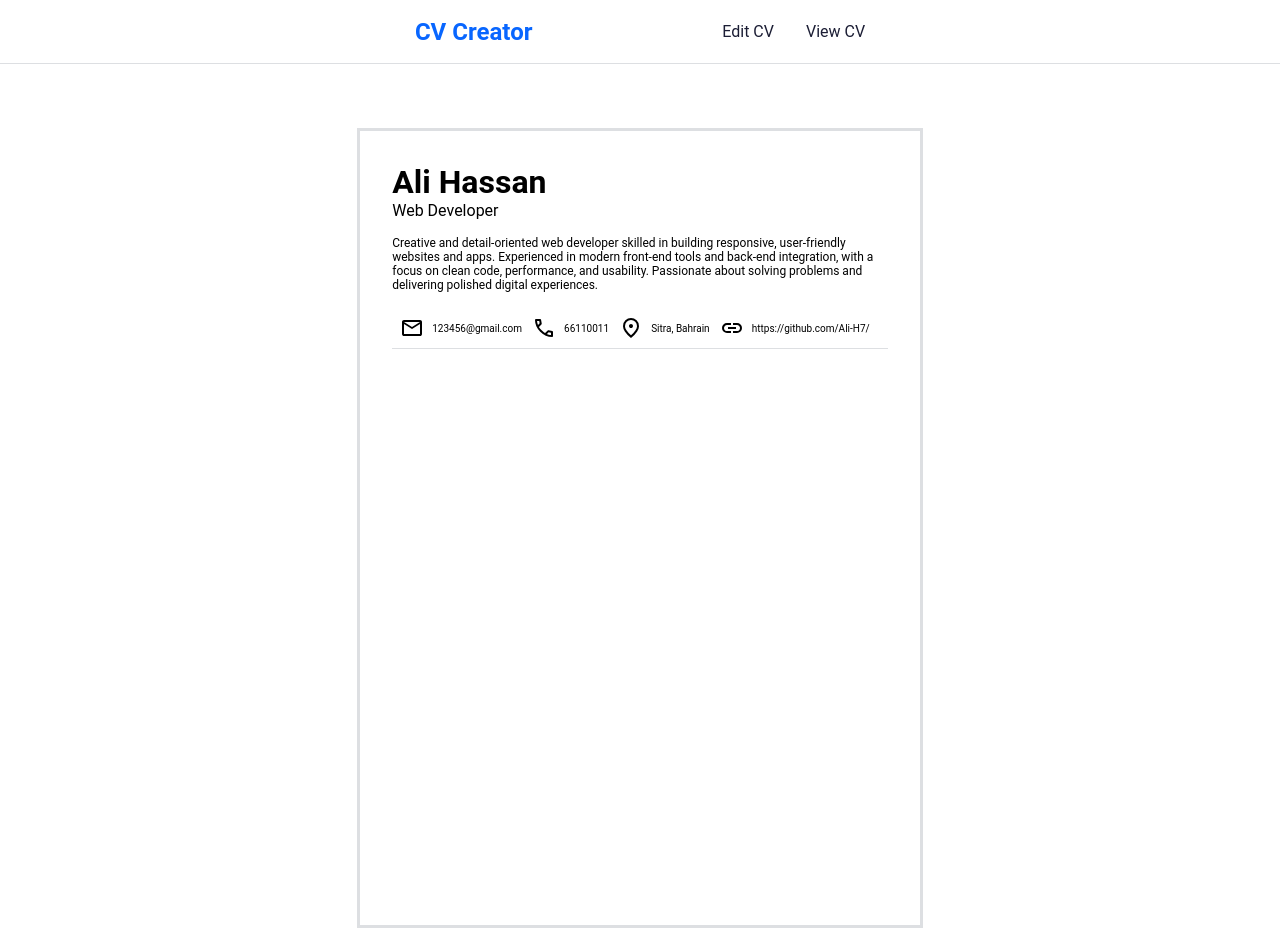
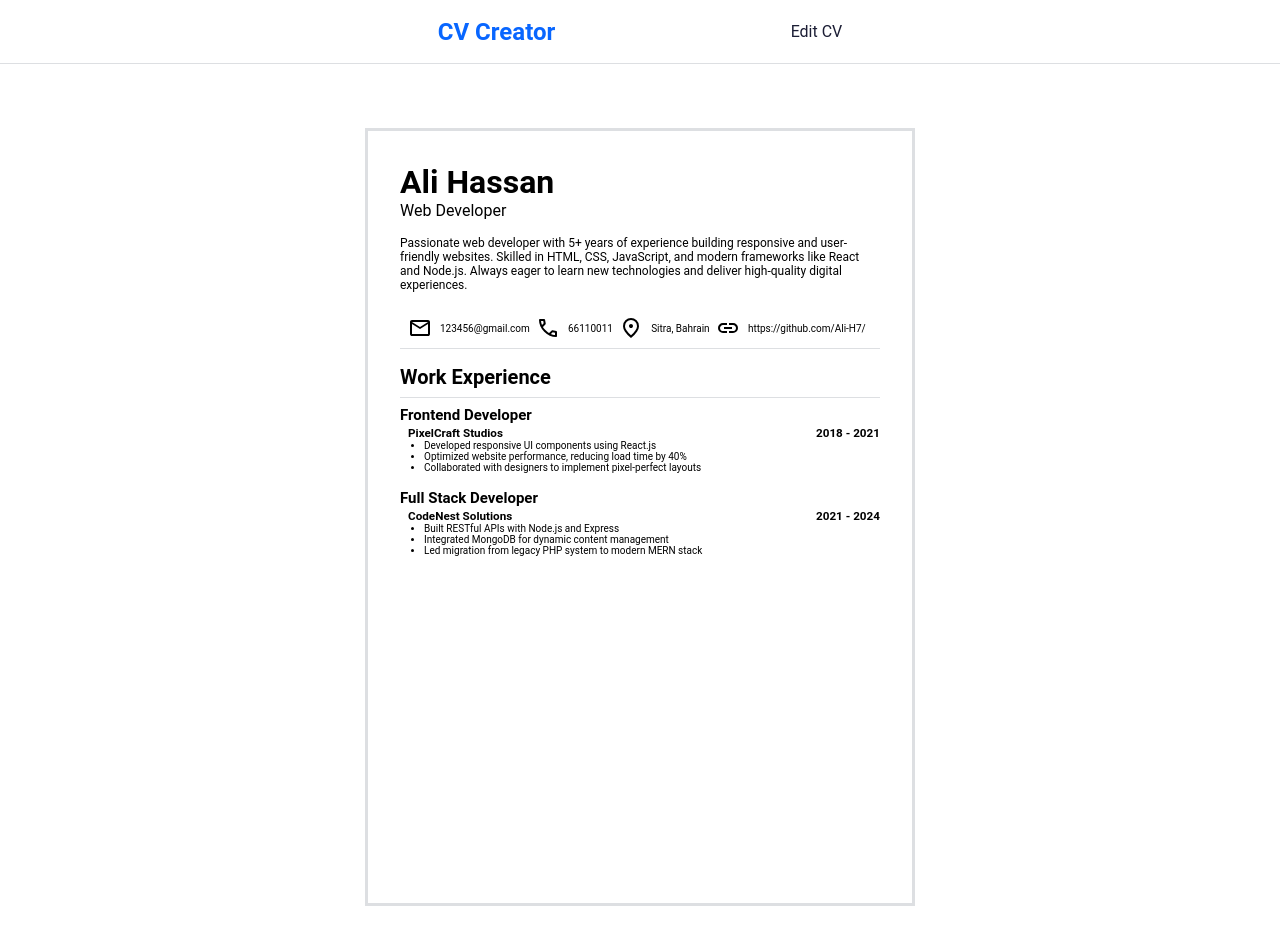
Before and after one commit to Ali-H7/cv-application, a React (Vite) app: page / in a window 1280 px wide. After the commit the page ends 906 px from the top, so only its background shows below. Built offline with nearby package versions, Linux system fonts and the light colour scheme.

Commit message:
Add work experience section
The cv has a section for showing work experience

```diff
--- a/src/App.jsx
+++ b/src/App.jsx
@@ -3,26 +3,28 @@ import './App.css';
 import Navbar from './components/Navbar';
 import RenderCV from './components/RenderCV';
 import Edit from './components/Edit';
-import { profileData } from './cv-data';
+import { profileData, workExperienceData } from './cv-data';
 
 
 function App() {
 
   const [editStatus, SetEditStatus] = useState(false);
   const [profile, setProfile] = useState(profileData)
+  const [workExperience, setworkExperience] = useState(workExperienceData)
+
 
   function handleEditButton() {
     SetEditStatus(!editStatus);
   }
 
   function handleProfileEdits(userInput, property) {
-    setProfile({ ...profile, [property]: userInput });
+    setProfile(prev => ({ ...prev, [property]: userInput }));
   };
 
   return (
     <div className='main-container'>
-      <Navbar handleEdit={handleEditButton} />
-      {!editStatus ? <RenderCV profileData={profile} /> : <Edit profileData={profile} handleUserInput={handleProfileEdits} />}
+      <Navbar status={editStatus} handleEdit={handleEditButton} />
+      {!editStatus ? <RenderCV profileData={profile} workExperienceData={workExperience} /> : <Edit profileData={profile} handleUserInput={handleProfileEdits} />}
     </div>
   )
 }
--- a/src/components/Edit.jsx
+++ b/src/components/Edit.jsx
@@ -9,7 +9,10 @@ function Edit({ profileData, handleUserInput }) {
     return (
         <div className='edit'>
             <div className="sections">
-                {editSections.map((sectionLabel, index) => <button className={section === index ? "selected" : ""} onClick={() => { setSection(index) }}>{sectionLabel}</button>)}
+                {editSections.map((sectionLabel, index) =>
+                    <button className={section === index ? "selected" : ""} onClick={() => { setSection(index) }}>
+                        {sectionLabel}
+                    </button>)}
             </div>
             {section === 0 && <div className="profile">
                 <Input
--- a/src/components/Navbar.jsx
+++ b/src/components/Navbar.jsx
@@ -1,13 +1,12 @@
 import '../styles/Navbar.css'
 
-function Navbar({ handleEdit }) {
+function Navbar({ status, handleEdit }) {
 
     return (
         <nav className='nav-bar'>
             <h1 className='logo'>CV Creator</h1>
             <ul className='nav-bar-items'>
-                <li className='edit-btn' onClick={handleEdit}><a>Edit CV</a></li>
-                <li><a>View CV</a></li>
+                <li className='edit-btn' onClick={handleEdit}><a>{status ? "View CV" : "Edit CV"}</a></li>
             </ul>
         </nav>
     )
--- a/src/components/RenderCV.jsx
+++ b/src/components/RenderCV.jsx
@@ -1,12 +1,40 @@
+import { useState } from 'react';
 import CV from './CV';
 import Profile from './Profile';
 
-function RenderCV({ profileData }) {
+
+function RenderCV({ profileData, workExperienceData }) {
+
+
     return (
         <CV>
             <Profile
                 profileData={profileData}
             />
+            <div className="cv-sections">
+                <div className='work-experience'>
+                    <h1 className='cv-section'>Work Experience</h1>
+                    {workExperienceData.map((experience) => {
+                        return (
+
+                            <div className="work-experience-block">
+                                <h2>{experience.jobTitle}</h2>
+                                <div>
+                                    <div className='work-experience-company'>
+                                        <h3 >{experience.companyName}</h3>
+                                        <h3>{experience.workingDate}</h3>
+                                    </div>
+                                    <ul className='work-experience-achivements'>
+                                        {experience.listOfAchievements.map(achivement => <li>{achivement}</li>)}
+                                    </ul>
+                                </div>
+                            </div>
+
+                        )
+                    }
+                    )}
+                </div>
+            </div>
         </CV>
     )
 }
--- a/src/cv-data.js
+++ b/src/cv-data.js
@@ -2,9 +2,42 @@ export const profileData = {
     firstName: "Ali",
     lastName: "Hassan",
     jobTitle: "Web Developer",
-    aboutMe: "Creative and detail-oriented web developer skilled in building responsive, user-friendly websites and apps. Experienced in modern front-end tools and back-end integration, with a focus on clean code, performance, and usability. Passionate about solving problems and delivering polished digital experiences.",
+    aboutMe: "Passionate web developer with 5+ years of experience building responsive and user-friendly websites. Skilled in HTML, CSS, JavaScript, and modern frameworks like React and Node.js. Always eager to learn new technologies and deliver high-quality digital experiences.",
     email: "123456@gmail.com",
     phoneNumber: "66110011",
     location: "Sitra, Bahrain",
     website: "https://github.com/Ali-H7/",
 };
+
+export const workExperienceData = [
+    {
+        jobTitle: "Frontend Developer",
+        companyName: "PixelCraft Studios",
+        workingDate: "2018 - 2021",
+        listOfAchievements: [
+            "Developed responsive UI components using React.js",
+            "Optimized website performance, reducing load time by 40%",
+            "Collaborated with designers to implement pixel-perfect layouts"
+        ]
+    },
+    {
+        jobTitle: "Full Stack Developer",
+        companyName: "CodeNest Solutions",
+        workingDate: "2021 - 2024",
+        listOfAchievements: [
+            "Built RESTful APIs with Node.js and Express",
+            "Integrated MongoDB for dynamic content management",
+            "Led migration from legacy PHP system to modern MERN stack"
+        ]
+    },
+    // {
+    //     jobTitle: "Web Developer",
+    //     companyName: "BrightByte Agency",
+    //     workingDate: "2024 - Present",
+    //     listOfAchievements: [
+    //         "Implemented SEO strategies that increased organic traffic by 60%",
+    //         "Developed custom WordPress themes and plugins",
+    //         "Managed deployment pipelines using GitHub Actions and Netlify"
+    //     ]
+    // }
+];
--- a/src/styles/CV.css
+++ b/src/styles/CV.css
@@ -1,8 +1,40 @@
 .CV {
     aspect-ratio: 0.707;
-    height: 80rem;
-    max-height: 80rem;
+    max-width: 55rem;
     border: 3px solid #dddfe2;
     align-self: center;
     padding: 3.2rem;
+    display: flex;
+    flex-direction: column;
+    gap: 1.6rem;
 }
+
+.cv-sections {
+    display: flex;
+    flex-direction: column;
+    gap: 3.2rem;
+}
+
+.cv-section {
+    border-bottom: 1px solid #dddfe2;
+    padding-bottom: 0.8rem;
+    margin-bottom: 0.8rem;
+}
+
+.work-experience-block {
+    display: flex;
+    flex-direction: column;
+    gap: 0.2rem;
+    margin-bottom: 1.6rem;
+}
+
+.work-experience-company {
+    display: flex;
+    justify-content: space-between;
+    align-items: center;
+    padding-left: 0.8rem;
+}
+
+.work-experience-achivements {
+    padding-left: 2.4rem;
+}
```
